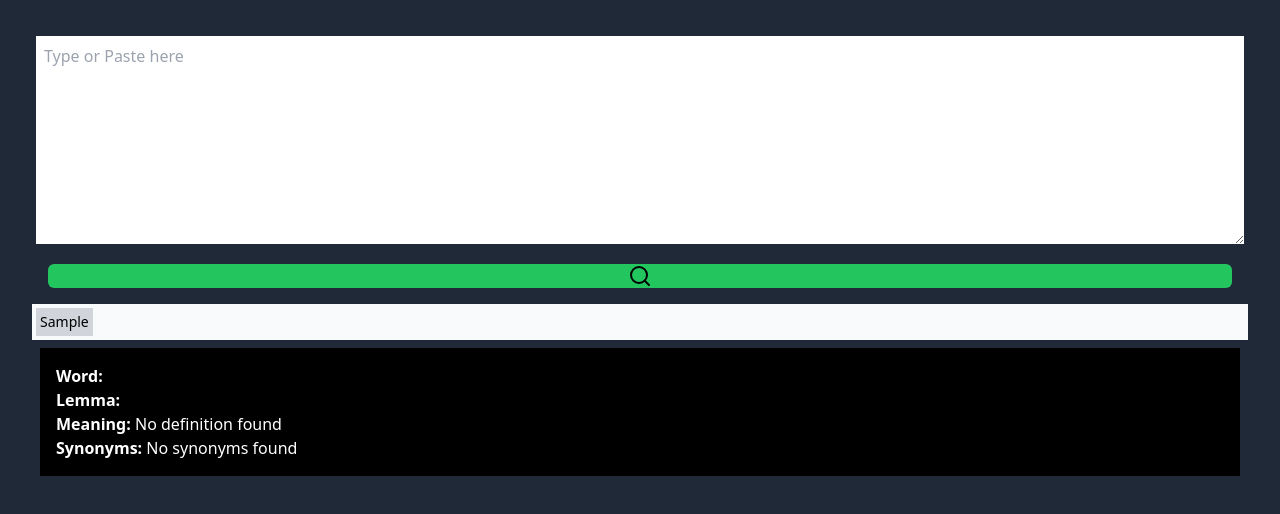
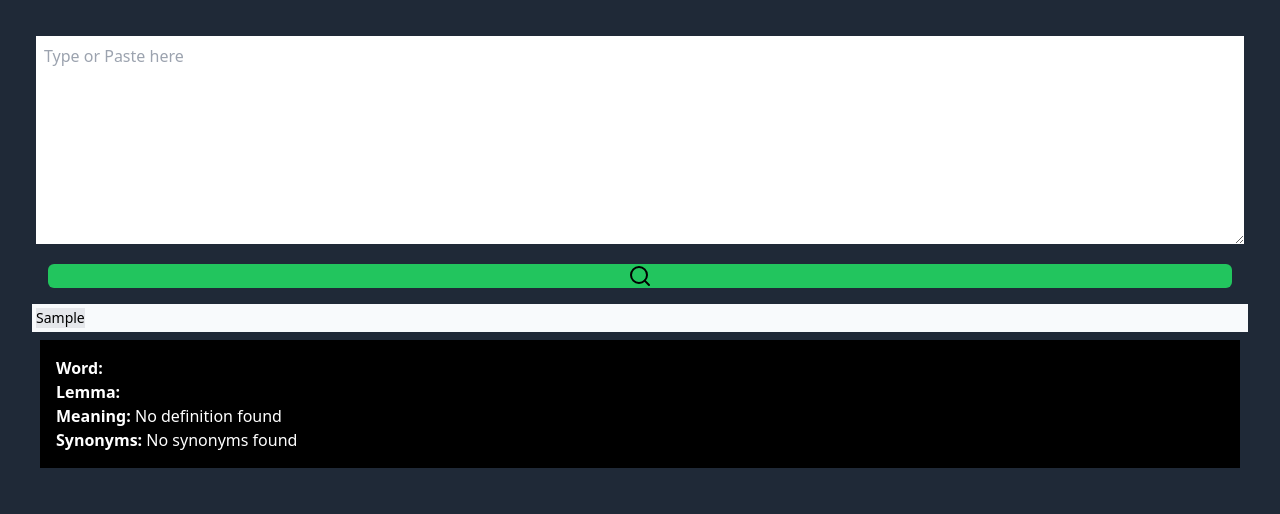
Before and after one commit to Inryoku/Fukurou, a React (Vite) app: page / in a window 1280 px wide. Both pictures are taken after typing "Sample" into the empty fields and a click on the button 640 px from the left and 276 px from the top of the page. Shown: the top 514 px of the page. Built offline with nearby package versions, Linux system fonts and the light colour scheme.

Commit message:
fix Display area button problem

```diff
--- a/src/App.jsx
+++ b/src/App.jsx
@@ -115,32 +115,103 @@ function InputArea({ onSendText }) {
   );
 }
 
+// 除外する単語リスト
+const EXCLUDED_WORDS = [
+  // 冠詞
+  "the",
+  "a",
+  "an",
+  // 前置詞
+  "in",
+  "on",
+  "at",
+  "by",
+  "for",
+  "with",
+  "of",
+  // 接続詞
+  "and",
+  "or",
+  "but",
+  // 動詞 (be動詞, have, do)
+  "be",
+  "am",
+  "are",
+  "is",
+  "was",
+  "were",
+  "been",
+  "have",
+  "has",
+  "had",
+  "do",
+  "does",
+  "did",
+  // 代名詞
+  "he",
+  "she",
+  "it",
+  "they",
+  "we",
+  "I",
+  "you",
+  "me",
+  "him",
+  "her",
+  "us",
+  "them",
+];
+
 function DisplayArea({ splitText, onWordClick }) {
-  const [isClicked, setIsClicked] = useState(false);
+  const [selectedSentenceIndex, setSelectedSentenceIndex] = useState(null); // 選択された文のインデックス
+  const [selectedWordData, setSelectedWordData] = useState(null); // 選択された単語データ
 
-  const isAlphabet = (word) => {
-    return /^[a-zA-Z]+$/.test(word);
+  const isClickableWord = (word) => {
+    const isAlphabet = /^[a-zA-Z]+$/.test(word); // 単語がアルファベットのみか
+    const isExcluded = EXCLUDED_WORDS.includes(word.toLowerCase()); // 除外単語リストに含まれるか
+    return isAlphabet && !isExcluded;
+  };
+
+  /**
+   * 文を分割し、ピリオドを保持した形で配列として返す
+   */
+  const sentences = splitText?.length
+    ? splitText
+        .join(" ") // 配列を1つの文字列に結合
+        .match(/[^.]+[.]|\S+/g) // 文末のピリオドを保持
+        .map((sentence) => sentence.trim()) // 各文の前後の余白を削除
+    : []; // splitText が空の場合は空配列を返す
+
+  const handleWordClick = async (word, sentenceIndex) => {
+    const wordData = await onWordClick(word); // 単語データを取得
+    setSelectedSentenceIndex(sentenceIndex); // 対象の文を選択
+    setSelectedWordData(wordData); // 単語データをセット
   };
 
   return (
-    <div
-      className="flex flex-wrap bg-slate-50
-      text-sm text-black"
-    >
-      {splitText.map((word, index) => {
-        const clickable = isAlphabet(word);
+    <div className="flex flex-wrap bg-slate-50 text-sm text-black">
+      {/* 各文をレンダリング */}
+      {sentences.map((sentence, sentenceIndex) => (
+        <p key={sentenceIndex} className="flex flex-wrap">
+          {/* 文を単語ごとに分割してレンダリング */}
+          {sentence.split(" ").map((word, wordIndex) => {
+            const isClickable = isClickableWord(word);
             return (
               <span
-            key={index}
-            onClick={() => clickable && onWordClick(word)}
-            className={`m-1 p-1
-               ${clickable ? "bg-gray-300" : null}
-                `}
+                key={wordIndex}
+                className={`m-1 ${
+                  isClickable ? "bg-gray-200 cursor-pointer" : ""
+                }`}
+                onClick={() =>
+                  isClickable && handleWordClick(word, sentenceIndex)
+                }
               >
                 {word}
               </span>
             );
           })}
+        </p>
+      ))}
     </div>
   );
 }
```
Lines whose indentation alone changed are shown as unchanged.
